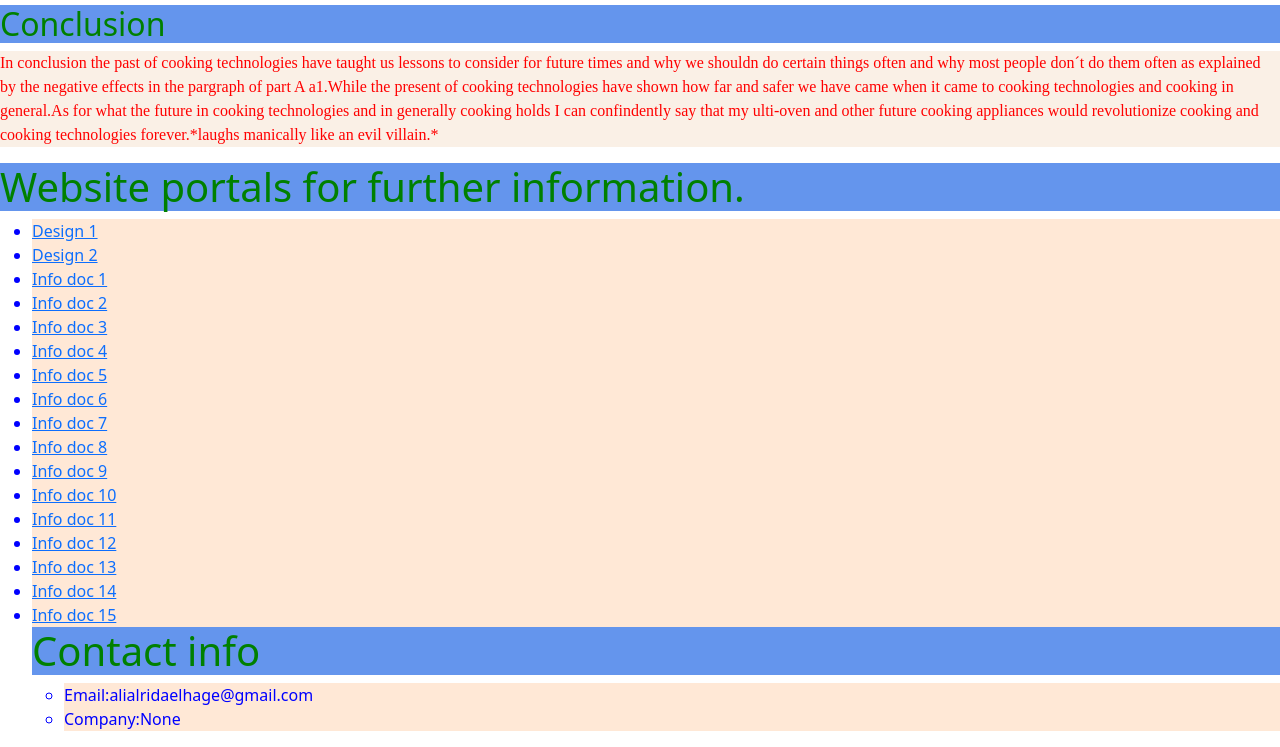
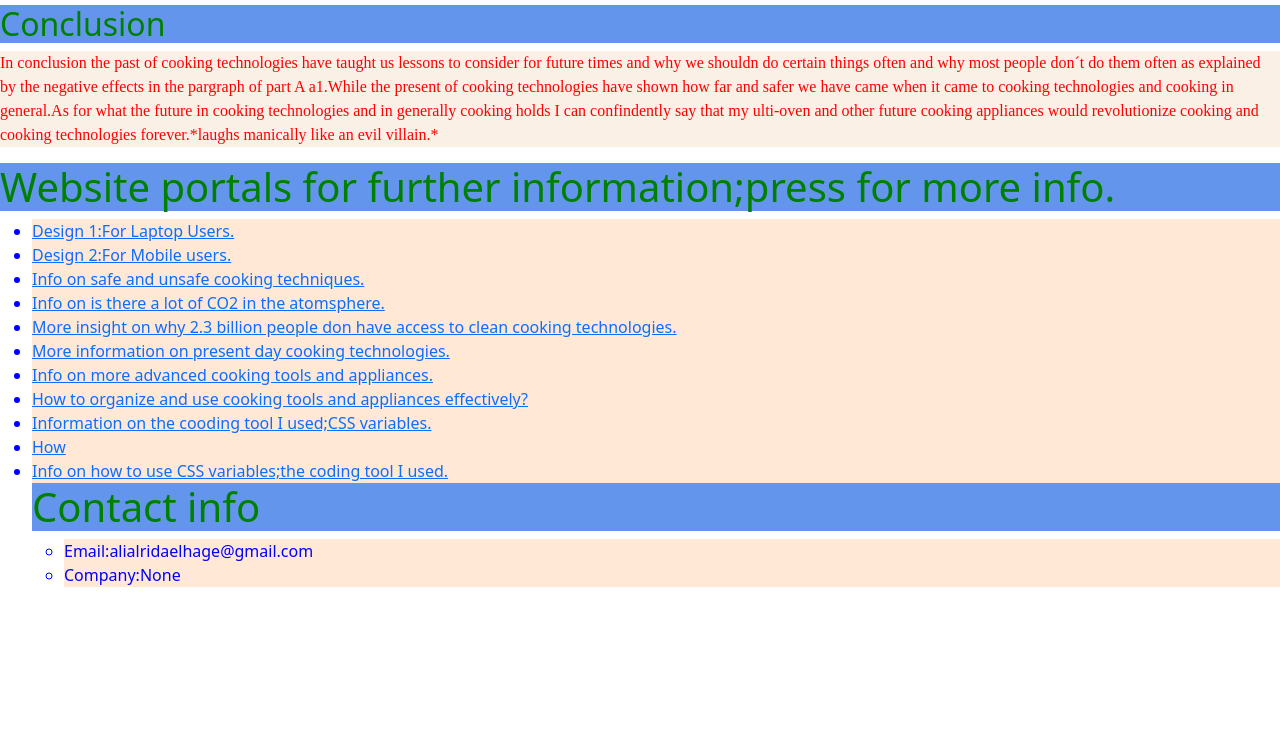
Before and after one commit to alialridae8060/Sep10-freedom-project, a plain HTML site: page index.html in a window 1280 px wide. Shown: the part 2807-3554 px from the top of the page. After the commit the page ends 3410 px from the top, so only its background shows below. Drawn offline with nearby package versions, Linux system fonts and the light colour scheme.

Commit message:
¨index.html¨

```diff
--- a/index.html
+++ b/index.html
@@ -42,7 +42,7 @@
             <li><hr class="dropdown-divider"></li>
             <li><a class="dropdown-item" href="#Conclusion">Conclusion</a></li>
             <li><hr class="dropdown-divider"></li>
-            <li><a class="dropdown-item" href="#Website portals for further information.">Website portals for further information.</a></li>
+            <li><a class="dropdown-item" href="#Website portals for further information;press for more info.">Website portals for further information;press for more info.</a></li>
             <li><hr class="dropdown-divider"></li>
             <li><a class="dropdown-item" href="#Contact info">Contact info</a></li>
 
@@ -158,43 +158,31 @@
             <p class="customfont">In conclusion the past of cooking technologies have taught us lessons to consider for future times and why we shouldn do certain things often and why most people don´t do them often as explained by the negative effects in the pargraph of part A a1.While the present of cooking technologies have shown how far and safer we have came when it came to cooking technologies and cooking in general.As for what the future in cooking technologies and in generally cooking holds I can confindently say that my ulti-oven and other future cooking appliances would revolutionize cooking and cooking technologies forever.*laughs manically like an evil villain.*</p>
 
 
-<h1 class=¨customfont¨ id="Website portals for further information.">Website portals for further information.</h1>
+<h1 class=¨customfont¨ id="Website portals for further information;press for more info.">Website portals for further information;press for more info.</h1>
 
 <ul>
 
-  <li><a href="https://docs.google.com/drawings/d/1ypzBIflW7HbWojDfE8Nu8R3WV5OsCsmpoT7DvGQvY-g/edit">Design 1</a></li>
+  <li><a href="https://docs.google.com/drawings/d/1ypzBIflW7HbWojDfE8Nu8R3WV5OsCsmpoT7DvGQvY-g/edit">Design 1:For Laptop Users.</a></li>
 
-  <li><a href="https://docs.google.com/drawings/d/1mPX80esG8xGlbQpStYVLD1FcE5nu2tYCwqnJ32XoW_o/edit">Design 2 </a></li>
+  <li><a href="https://docs.google.com/drawings/d/1mPX80esG8xGlbQpStYVLD1FcE5nu2tYCwqnJ32XoW_o/edit">Design 2:For Mobile users. </a></li>
 
- <li><a href="https://www.iea.org/reports%20%20a-vision-for-clean-cooking-access-for-all-%20%20graphic-differences-in-%20clean-cooking-technologies">Info doc 1</a></li>
+ <li><a href="https://www.iea.org/reports/a-vision-for-clean-cooking-access-for-all/graphic-differences-in-clean-cooking-technologies">Info on safe and unsafe cooking techniques.</a></li>
 
- <li><a href="https://www.iea.org/reports/a-vision-for-clean-cooking-access-for-all">Info doc 2</a></li>
+ <li><a href="https://www.iea.org/reports/a-vision-for-clean-cooking-access-for-all">Info on is there a lot of CO2 in the atomsphere.</a></li>
 
- <li><a href="https://www.iea.org/reports/a-vision-for-clean-cooking-access-for-all/executive-summary">Info doc 3</a></li>
+ <li><a href="https://www.iea.org/reports/a-vision-for-clean-cooking-access-for-all/executive-summary">More insight on why 2.3 billion people don have access to clean cooking technologies.</a></li>
 
- <li><a href="https://www.iea.org/reports/a-vision-for-clean-cooking-access-for-all/graphic-differences-in-clean-cooking-technologies">Info doc 4</a></li>
+ <li><a href="https://www.cooksmarts.com/cooking-guides/create-a-functional-kitchen/20-must-have-kitchen-tools/">More information on present day cooking technologies.</a></li>
 
- <li><a href="https://www.cooksmarts.com/cooking-guides/create-a-functional-kitchen 20-must-have-kitchen-tools/">Info doc 5</a></li>
+ <li><a href="https://www.cooksmarts.com/cooking-guides/create-a-functional-kitchen/25-essential-kitchen-tools-to-upgrade-your-kitchen/">Info on more advanced cooking tools and appliances.</a></li>
 
- <li><a href="https://www.cooksmarts.com/cooking-guides/create-a-functional-kitchen/25-essential-kitchen-tools-to-upgrade-your-kitchen/">Info doc 6</a></li>
+ <li><a href="https://www.cooksmarts.com/cooking-guides/create-a-functional-kitchen/kitchen-organization/">How to organize and use cooking tools and appliances effectively?</a></li>
 
- <li><a href="https://www.cooksmarts.com/cooking-guides/create-a-functional-kitchen/pantry-essentials/">Info doc 7</a></li>
+ <li><a href="CSS Variables - The var() function">Information on the cooding tool I used;CSS variables.</a></li>
 
- <li><a href="https://www.cooksmarts.com/cooking-guides/create-a-functional-kitchen/kitchen-organization/">Info doc 8</a></li>
+ <li><a href="https://stackoverflow.com/questions/73628095/how-to-declare-variables-in-css">How </a></li>
 
- <li><a href="CSS Variables - The var() function">Info doc 9</a></li>
-
- <li><a href="https://stackoverflow.com/questions/73628095/how-to-declare-variables-in-css">Info doc 10</a></li>
-
- <li><a href="https://css-tricks.com/what-do-you-name-color-variables/">Info doc 11</a></li>
-
- <li><a href="Yellkey.com/near">Info doc 12</a></li>
-
- <li><a href="https://docs.google.com/document/d/1S45vIUa8tWgWsdXXmvdBIMRbhqdPavsPuyhMOA8k_JE/preview?tab=t.0">Info doc 13</a></li>
-
- <li><a href="https://docs.google.com/drawings/d/1ypzBIflW7HbWojDfE8Nu8R3WV5OsCsmpoT7DvGQvY-g/edit">Info doc 14</a></li>
-
- <li><a href="https://docs.google.com/drawings/d/1mPX80esG8xGlbQpStYVLD1FcE5nu2tYCwqnJ32XoW_o/edit">Info doc 15</a></li>
+ <li><a href="https://css-tricks.com/what-do-you-name-color-variables/">Info on how to use CSS variables;the coding tool I used.</a></li>
 
 <h1 class=¨customfont¨ id="Contact info">Contact info</h1>
 
```
